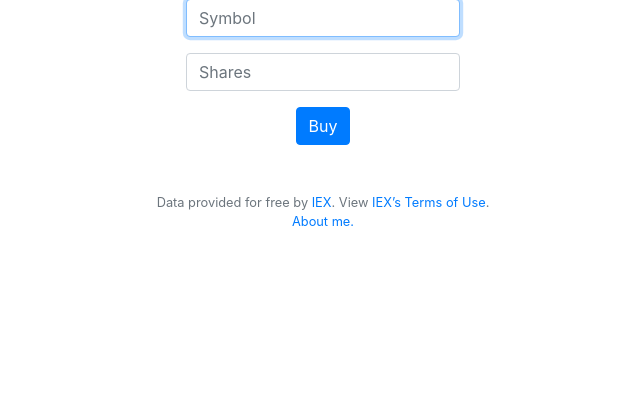
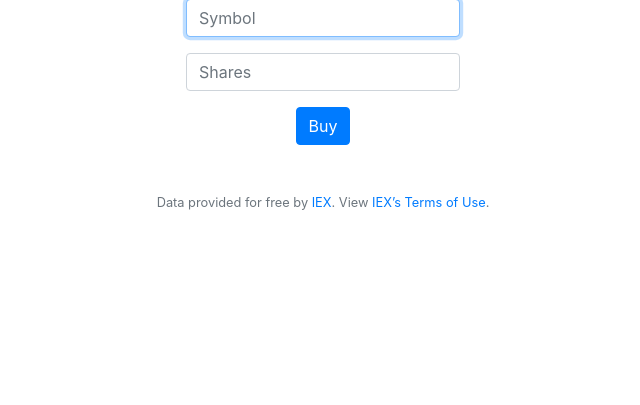
Before and after one commit to adhamsalama/cs50-finance, a Flask app: page /buy in a window 1280 px wide. Shown: the part 125-530 px from the top of the page, without its empty margins (317-957 px from the left). Run offline with Flask 2, Linux system fonts and the light colour scheme; a user stored in the database is signed in; some libraries are stand-ins or nearby versions.

Commit message:
Removed 'About me' in footer

```diff
--- a/templates/layout.html
+++ b/templates/layout.html
@@ -66,7 +66,6 @@
         <footer class="small text-center text-muted">
             Data provided for free by <a href="https://iextrading.com/developer">IEX</a>. View <a href="https://iextrading.com/api-exhibit-a/">IEX’s Terms of Use</a>.
             <br>
-            <a href="https://adhamsalama.github.io/homepage/" target="_blank">About me.</a>
         </footer>
     <script src="https://code.jquery.com/jquery-3.3.1.min.js"></script>
     <script src="https://cdnjs.cloudflare.com/ajax/libs/popper.js/1.14.3/umd/popper.min.js"></script>
```
